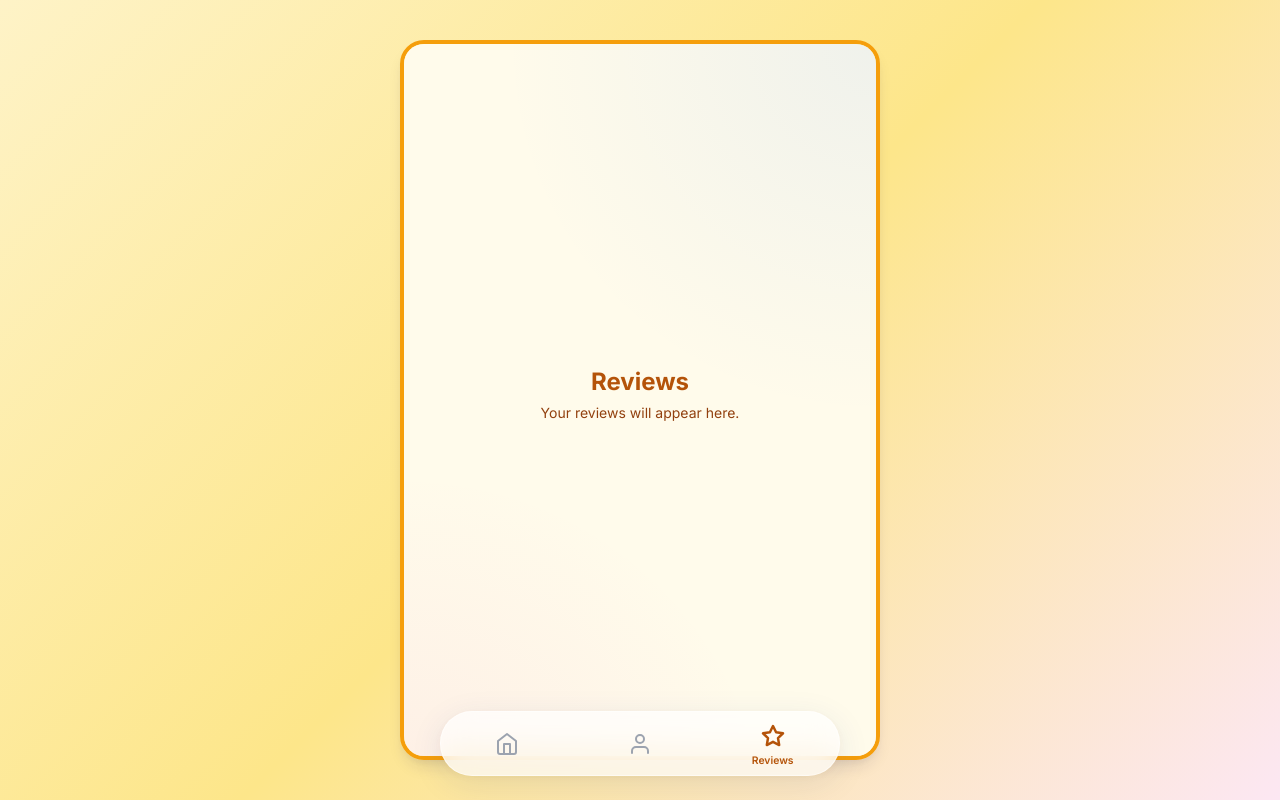
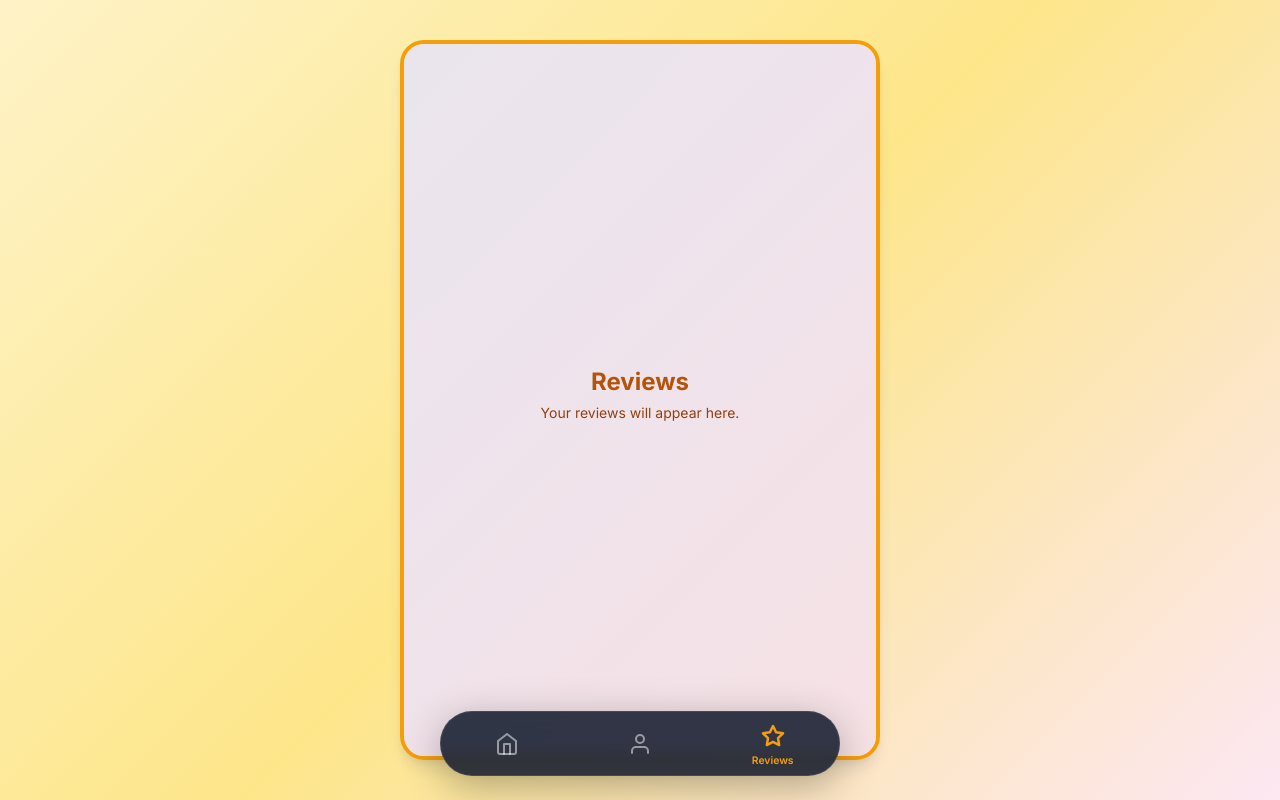
Before and after one commit to sameer021000/OrnaMaker, a React (Create React App) app in the folder frontend/: page /reviews in a window 1280 px wide. Built offline with nearby package versions, Linux system fonts and the light colour scheme.

Commit message:
Recoloring of screens background & bottom navigation bar

```diff
--- a/frontend/src/Components_Folder/BottomNav_Folder/BottomNav.css
+++ b/frontend/src/Components_Folder/BottomNav_Folder/BottomNav.css
@@ -19,16 +19,15 @@
   max-width: 400px;
   height: 65px;
 
-  /* Glassmorphism Effect */
-  background: rgba(255, 255, 255, 0.7);
-  backdrop-filter: blur(16px);
-  -webkit-backdrop-filter: blur(16px);
+  /* Dark Glassmorphism Effect */
+  background: rgba(15, 23, 42, 0.85); /* Dark navy */
+  backdrop-filter: blur(8px);
+  -webkit-backdrop-filter: blur(8px);
 
   /* Beautiful floating pill design */
   border-radius: 2rem;
-  border: 1px solid rgba(255, 255, 255, 0.5);
-  box-shadow: 0 8px 32px rgba(30, 58, 138, 0.1),
-              0 2px 8px rgba(245, 158, 11, 0.05);
+  border: 1px solid rgba(255, 255, 255, 0.1);
+  box-shadow: 0 10px 40px rgba(0, 0, 0, 0.3);
 }
 
 .nav-item {
@@ -38,7 +37,7 @@
   justify-content: center;
   gap: 4px;
   flex: 1;
-  color: var(--color-text-muted);
+  color: rgba(255, 255, 255, 0.5); /* muted light text */
   cursor: pointer;
   transition: all 0.3s cubic-bezier(0.4, 0, 0.2, 1);
 }
@@ -48,7 +47,7 @@
   justify-content: center;
   align-items: center;
   transition: transform 0.3s cubic-bezier(0.4, 0, 0.2, 1);
-  color: #9ca3af; /* muted gray */
+  color: rgba(255, 255, 255, 0.5);
 }
 
 .nav-label {
@@ -63,12 +62,12 @@
 
 /* Active State Styles */
 .nav-item.active {
-  color: var(--color-gold-dark);
+  color: var(--color-gold-main);
 }
 
 .nav-item.active .nav-icon {
   transform: translateY(-8px);
-  color: var(--color-gold-dark);
+  color: var(--color-gold-main);
 }
 
 .nav-item.active .nav-label {
--- a/frontend/src/Screens_Folder/ActualHome_Folder/ActualHome.css
+++ b/frontend/src/Screens_Folder/ActualHome_Folder/ActualHome.css
@@ -1,7 +1,7 @@
 .actual-home-screen {
-  background: radial-gradient(circle at top right, rgba(59, 130, 246, 0.08), transparent 40%),
-              radial-gradient(circle at bottom left, rgba(236, 72, 153, 0.08), transparent 40%),
-              var(--color-bg-app);
+  background: linear-gradient(135deg, rgba(59, 130, 246, 0.15), rgba(139, 92, 246, 0.15), rgba(236, 72, 153, 0.15)), var(--color-bg-app);
+  background-size: 200% 200%;
+  animation: gradientShift 15s ease infinite;
   min-height: 100vh;
   display: flex;
   flex-direction: column;
@@ -29,3 +29,9 @@
   font-size: 0.875rem;
   color: var(--color-text-muted);
 }
+
+@keyframes gradientShift {
+  0% { background-position: 0% 50%; }
+  50% { background-position: 100% 50%; }
+  100% { background-position: 0% 50%; }
+}
--- a/frontend/src/Screens_Folder/OrnaMakerProfile_Folder/OrnaMakerProfile.css
+++ b/frontend/src/Screens_Folder/OrnaMakerProfile_Folder/OrnaMakerProfile.css
@@ -1,7 +1,7 @@
 .profile-container {
-  background: radial-gradient(circle at top right, rgba(59, 130, 246, 0.08), transparent 40%),
-              radial-gradient(circle at bottom left, rgba(236, 72, 153, 0.08), transparent 40%),
-              var(--color-bg-app);
+  background: linear-gradient(135deg, rgba(59, 130, 246, 0.15), rgba(139, 92, 246, 0.15), rgba(236, 72, 153, 0.15)), var(--color-bg-app);
+  background-size: 200% 200%;
+  animation: gradientShift 15s ease infinite;
   min-height: 100vh;
   display: flex;
   flex-direction: column;
@@ -57,3 +57,9 @@
   padding: 0.5rem;
   line-height: 1;
 }
+
+@keyframes gradientShift {
+  0% { background-position: 0% 50%; }
+  50% { background-position: 100% 50%; }
+  100% { background-position: 0% 50%; }
+}
--- a/frontend/src/Screens_Folder/Reviews_Folder/Reviews.css
+++ b/frontend/src/Screens_Folder/Reviews_Folder/Reviews.css
@@ -1,7 +1,7 @@
 .reviews-screen {
-  background: radial-gradient(circle at top right, rgba(59, 130, 246, 0.08), transparent 40%),
-              radial-gradient(circle at bottom left, rgba(236, 72, 153, 0.08), transparent 40%),
-              var(--color-bg-app);
+  background: linear-gradient(135deg, rgba(59, 130, 246, 0.15), rgba(139, 92, 246, 0.15), rgba(236, 72, 153, 0.15)), var(--color-bg-app);
+  background-size: 200% 200%;
+  animation: gradientShift 15s ease infinite;
   min-height: 100vh;
   display: flex;
   flex-direction: column;
@@ -29,3 +29,9 @@
   font-size: 0.875rem;
   color: var(--color-text-muted);
 }
+
+@keyframes gradientShift {
+  0% { background-position: 0% 50%; }
+  50% { background-position: 100% 50%; }
+  100% { background-position: 0% 50%; }
+}
```
